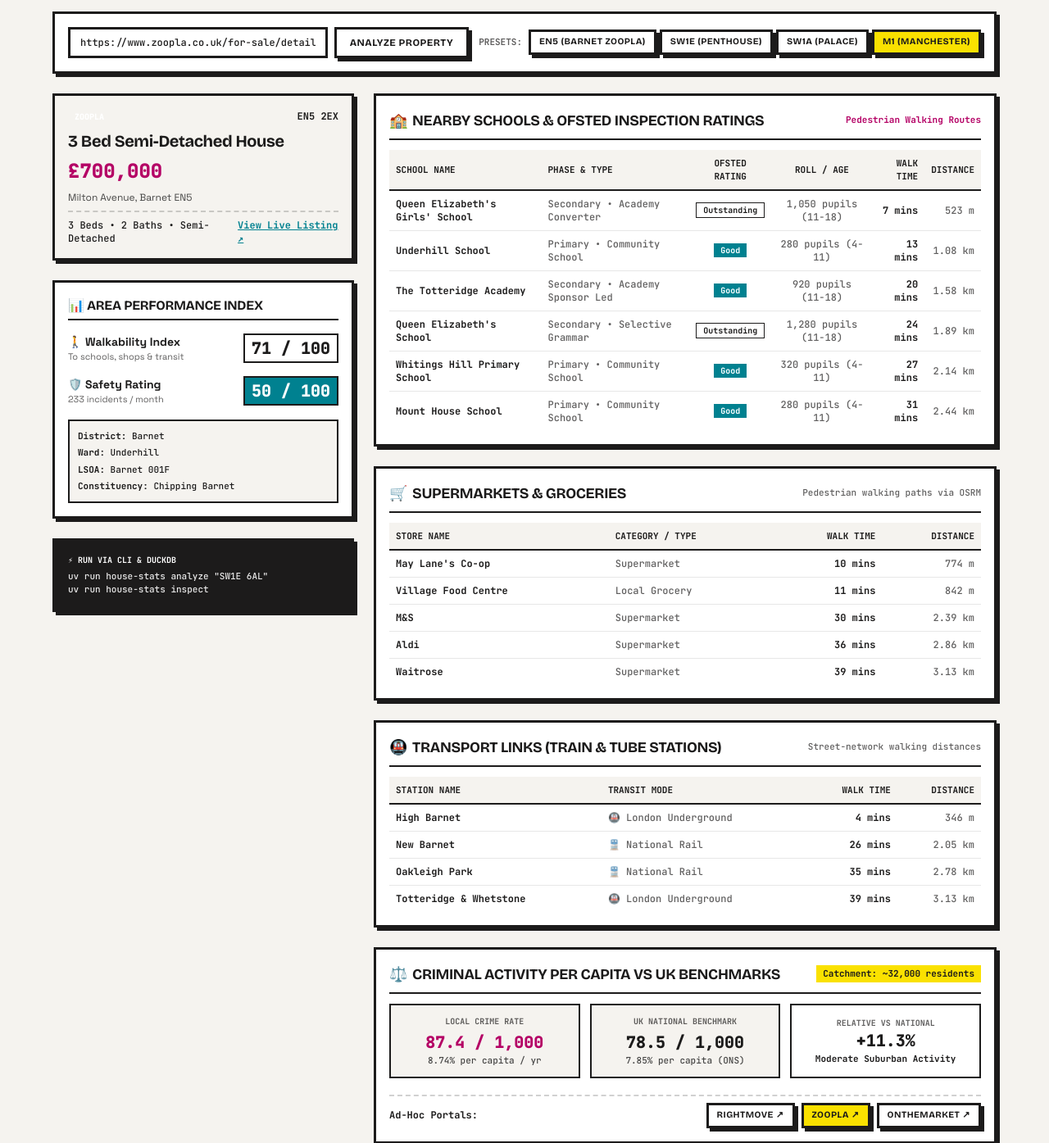
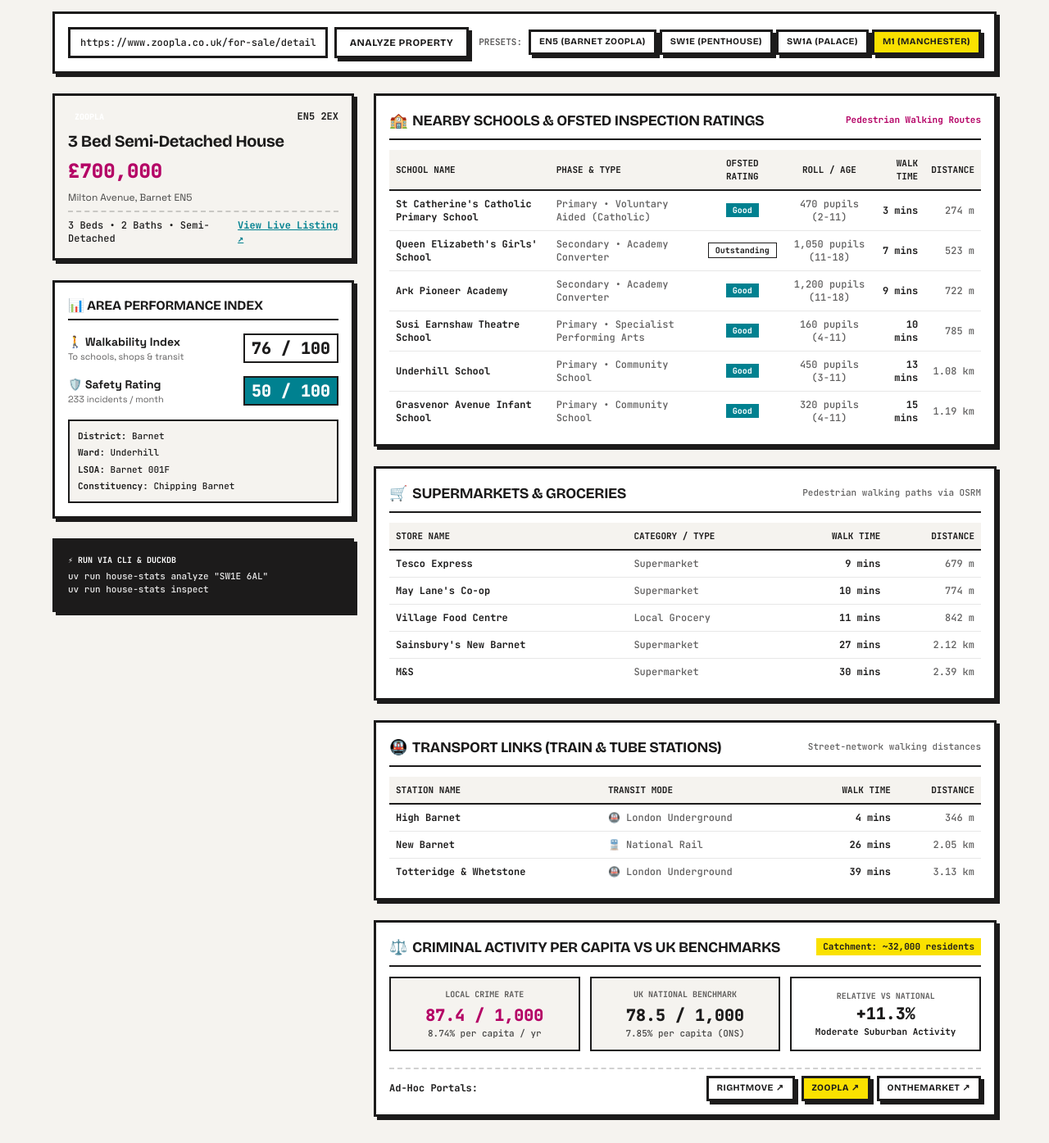
Before and after one commit to LukaszDygon/5-ideas, a Flask app: template templates/house_stats.html in a window 1280 px wide. Shown: the part 312-1707 px from the top of the page at 82% size. Run offline with Flask 3, Linux system fonts and the light colour scheme; the template is opened without the code that fills it, so the values that code supplies are empty; some libraries are stand-ins or nearby versions.

Commit message:
Update EN5 preset with St Catherine's as nearest school

```diff
--- a/templates/house_stats.html
+++ b/templates/house_stats.html
@@ -289,7 +289,7 @@ const SAMPLES = {
     address: "Milton Avenue, Barnet EN5",
     specs: "3 Beds • 2 Baths • Semi-Detached",
     url: "https://www.zoopla.co.uk/for-sale/details/74208604/?search_identifier=007cc181df1429434e89b0d1921979ab66fe694642d3d7d5d14a60aea0a6efc6",
-    walkScore: "71 / 100",
+    walkScore: "76 / 100",
     safetyScore: "50 / 100",
     crimeCount: "233 incidents / month",
     district: "Barnet",
@@ -301,24 +301,23 @@ const SAMPLES = {
     deltaPct: "+11.3%",
     deltaText: "Moderate Suburban Activity",
     schools: [
+      { name: "St Catherine's Catholic Primary School", phase: "Primary • Voluntary Aided (Catholic)", ofsted: "Good", roll: "470 pupils (2-11)", dur: "3 mins", dist: "274 m" },
       { name: "Queen Elizabeth's Girls' School", phase: "Secondary • Academy Converter", ofsted: "Outstanding", roll: "1,050 pupils (11-18)", dur: "7 mins", dist: "523 m" },
-      { name: "Underhill School", phase: "Primary • Community School", ofsted: "Good", roll: "280 pupils (4-11)", dur: "13 mins", dist: "1.08 km" },
-      { name: "The Totteridge Academy", phase: "Secondary • Academy Sponsor Led", ofsted: "Good", roll: "920 pupils (11-18)", dur: "20 mins", dist: "1.58 km" },
-      { name: "Queen Elizabeth's School", phase: "Secondary • Selective Grammar", ofsted: "Outstanding", roll: "1,280 pupils (11-18)", dur: "24 mins", dist: "1.89 km" },
-      { name: "Whitings Hill Primary School", phase: "Primary • Community School", ofsted: "Good", roll: "320 pupils (4-11)", dur: "27 mins", dist: "2.14 km" },
-      { name: "Mount House School", phase: "Primary • Community School", ofsted: "Good", roll: "280 pupils (4-11)", dur: "31 mins", dist: "2.44 km" }
+      { name: "Ark Pioneer Academy", phase: "Secondary • Academy Converter", ofsted: "Good", roll: "1,200 pupils (11-18)", dur: "9 mins", dist: "722 m" },
+      { name: "Susi Earnshaw Theatre School", phase: "Primary • Specialist Performing Arts", ofsted: "Good", roll: "160 pupils (4-11)", dur: "10 mins", dist: "785 m" },
+      { name: "Underhill School", phase: "Primary • Community School", ofsted: "Good", roll: "450 pupils (3-11)", dur: "13 mins", dist: "1.08 km" },
+      { name: "Grasvenor Avenue Infant School", phase: "Primary • Community School", ofsted: "Good", roll: "320 pupils (4-11)", dur: "15 mins", dist: "1.19 km" }
     ],
     supermarkets: [
+      { name: "Tesco Express", sub: "Supermarket", dur: "9 mins", dist: "679 m" },
       { name: "May Lane's Co-op", sub: "Supermarket", dur: "10 mins", dist: "774 m" },
       { name: "Village Food Centre", sub: "Local Grocery", dur: "11 mins", dist: "842 m" },
-      { name: "M&S", sub: "Supermarket", dur: "30 mins", dist: "2.39 km" },
-      { name: "Aldi", sub: "Supermarket", dur: "36 mins", dist: "2.86 km" },
-      { name: "Waitrose", sub: "Supermarket", dur: "39 mins", dist: "3.13 km" }
+      { name: "Sainsbury's New Barnet", sub: "Supermarket", dur: "27 mins", dist: "2.12 km" },
+      { name: "M&S", sub: "Supermarket", dur: "30 mins", dist: "2.39 km" }
     ],
     transit: [
       { name: "High Barnet", mode: "🚇 London Underground", dur: "4 mins", dist: "346 m" },
       { name: "New Barnet", mode: "🚆 National Rail", dur: "26 mins", dist: "2.05 km" },
-      { name: "Oakleigh Park", mode: "🚆 National Rail", dur: "35 mins", dist: "2.78 km" },
       { name: "Totteridge & Whetstone", mode: "🚇 London Underground", dur: "39 mins", dist: "3.13 km" }
     ]
   },
```
